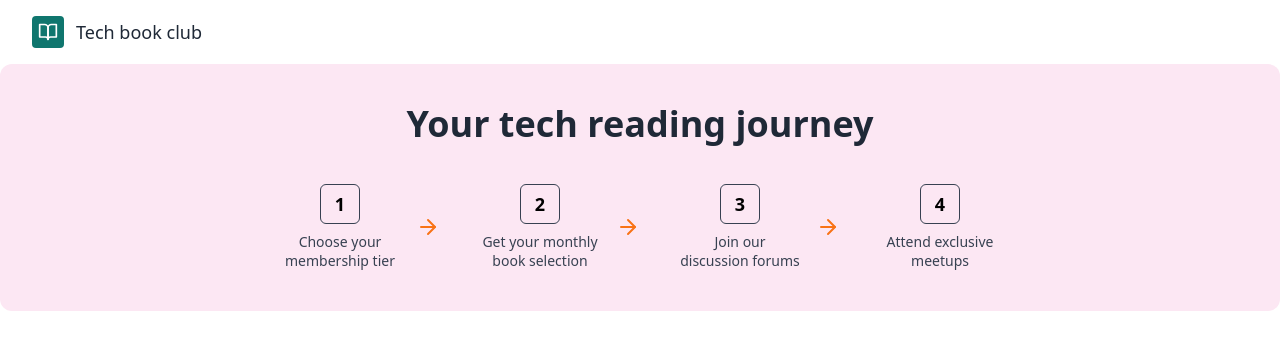
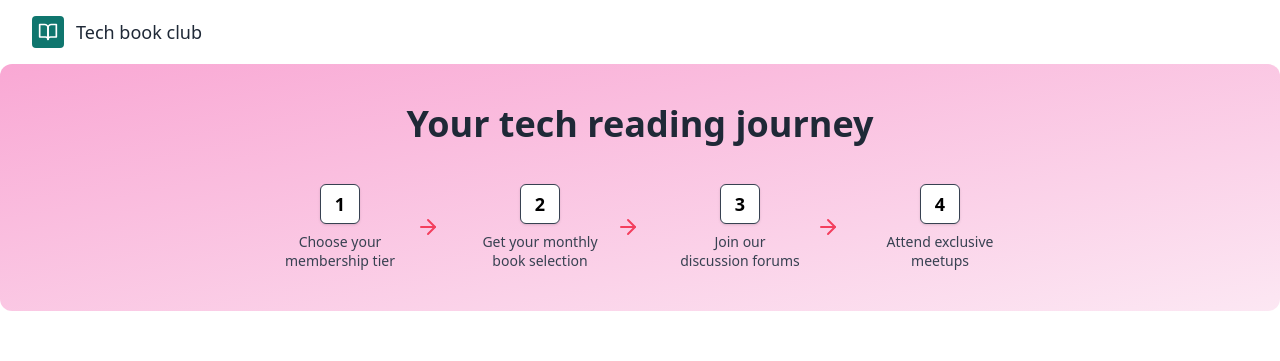
Before and after one commit to chiamaka-30/landingpage, a React (Vite) app: page / in a window 1280 px wide. Shown: the top 361 px of the page. Built offline with nearby package versions, Linux system fonts and the light colour scheme.

Commit message:
Updated HeroSection.tsx

```diff
--- a/src/components/HeroSection.tsx
+++ b/src/components/HeroSection.tsx
@@ -10,18 +10,18 @@ const steps = [
 
 const TechReadingJourney = () => {
   return (
-    <section className="relative bg-pink-100 p-10 rounded-xl overflow-hidden">
-      {/* Stronger Grid Net Background */}
-      <div className="absolute inset-0 -z-10">
+    <section className="relative bg-gradient-to-br from-pink-300 to-pink-100 p-10 rounded-xl overflow-hidden">
+      {/* Grid Net Background */}
+      <div className="absolute inset-0 -z-10 opacity-80">
         <svg
-          className="w-full h-full opacity-60"
+          className="w-full h-full"
           xmlns="http://www.w3.org/2000/svg"
           preserveAspectRatio="none"
           viewBox="0 0 100 100"
         >
           <defs>
             <pattern
-              id="grid"
+              id="grid-pattern"
               x="0"
               y="0"
               width="10"
@@ -31,29 +31,27 @@ const TechReadingJourney = () => {
               <path
                 d="M10 0 L0 0 0 10"
                 fill="none"
-                stroke="#d27b7b"
-                strokeWidth="1.2"
+                stroke="#b91c1c"
+                strokeWidth="1.5"
               />
             </pattern>
           </defs>
-          <rect width="100%" height="100%" fill="url(#grid)" />
+          <rect width="100%" height="100%" fill="url(#grid-pattern)" />
         </svg>
       </div>
 
-      {/* Radial Glow */}
-      <div className="absolute inset-0 bg-[radial-gradient(circle_at_center,_rgba(255,192,203,0.3),_transparent_70%)] -z-20" />
-
-      {/* Content */}
+      {/* Title */}
       <h2 className="text-3xl md:text-4xl font-bold text-center mb-10 text-gray-800">
         Your tech <br className="md:hidden" />
         <span className="font-extrabold">reading journey</span>
       </h2>
 
+      {/* Steps */}
       <div className="flex flex-col md:flex-row items-center justify-center gap-6 md:gap-10">
         {steps.map((step, index) => (
           <div key={index} className="flex items-center gap-4">
             <div className="flex flex-col items-center">
-              <div className="border border-gray-700 rounded-md w-10 h-10 flex items-center justify-center text-lg font-bold">
+              <div className="border border-gray-700 rounded-md w-10 h-10 flex items-center justify-center text-lg font-bold bg-white shadow">
                 {step.number}
               </div>
               <p className="text-sm text-center mt-2 text-gray-700 max-w-[120px] leading-snug">
@@ -61,7 +59,7 @@ const TechReadingJourney = () => {
               </p>
             </div>
             {index < steps.length - 1 && (
-              <ArrowRight className="text-orange-500 hidden md:block" />
+              <ArrowRight className="text-rose-500 hidden md:block" />
             )}
           </div>
         ))}
```
